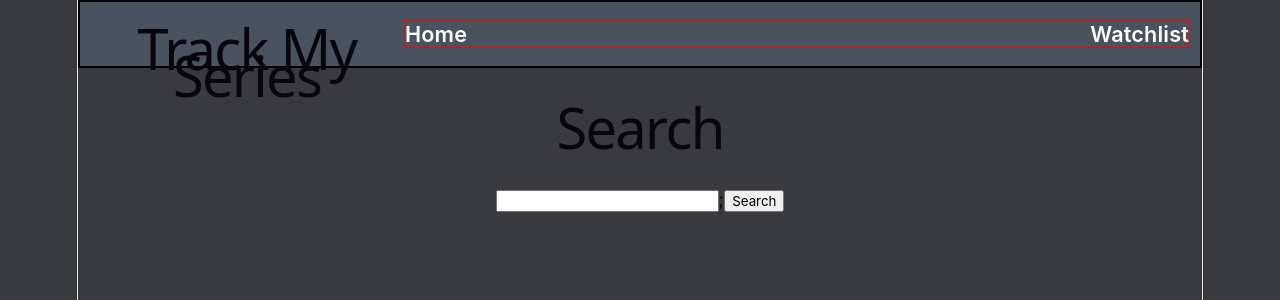
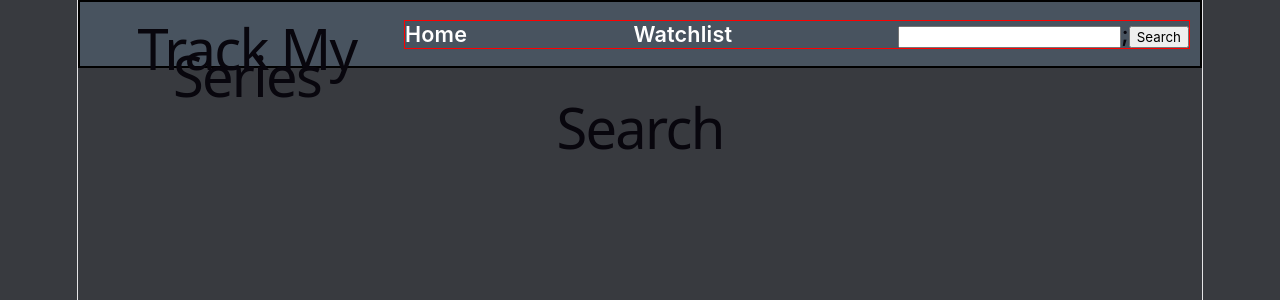
Before and after one commit to IsaacAkin/track-my-series, a React (Vite) app in the folder client/: page /search in a window 1280 px wide. Shown: the top 300 px of the page. Built offline with nearby package versions, Linux system fonts and the light colour scheme.

Commit message:
Moved Search form logic into the Navbar
Moved to the navbar as it doesn't make sense for search to only be done from a specific page,
it should be able to be done at any time.

The Search component will still be rendered on completion as the form action is set to '/search'

```diff
--- a/client/src/components/Navbar.jsx
+++ b/client/src/components/Navbar.jsx
@@ -1,4 +1,4 @@
-import { NavLink } from "react-router";
+import { NavLink, Form } from "react-router";
 
 export default function Navbar() {
     return(
@@ -22,6 +22,10 @@ export default function Navbar() {
             }}>
                 <NavLink to={'/'} className={({ isActive }) => isActive ? 'active-link' : ''}>Home</NavLink>
                 <NavLink to={'/watchlist'} className={({ isActive }) => isActive ? 'active-link' : ''}>Watchlist</NavLink>
+                <Form action="/search" method="get">
+                    <input type="text" name="searchTerm" />;
+                    <button type="submit">Search</button>
+                </Form>
             </nav>
         </header>
     )
--- a/client/src/pages/Search.jsx
+++ b/client/src/pages/Search.jsx
@@ -1,5 +1,5 @@
 import Navbar from "../components/Navbar.jsx";
-import { NavLink, Form } from "react-router";
+import { NavLink } from "react-router";
 import { useLoaderData } from "react-router";
 
 export default function Search() {
@@ -9,10 +9,6 @@ export default function Search() {
         <div className="app">
             <Navbar />
             <h1>Search</h1>
-            <Form action="/search" method="get">
-                <input type="text" name="searchTerm" />;
-                <button type="submit">Search</button>
-            </Form>
             <div className="container">
                 <div className="results-list">
                     {
```
